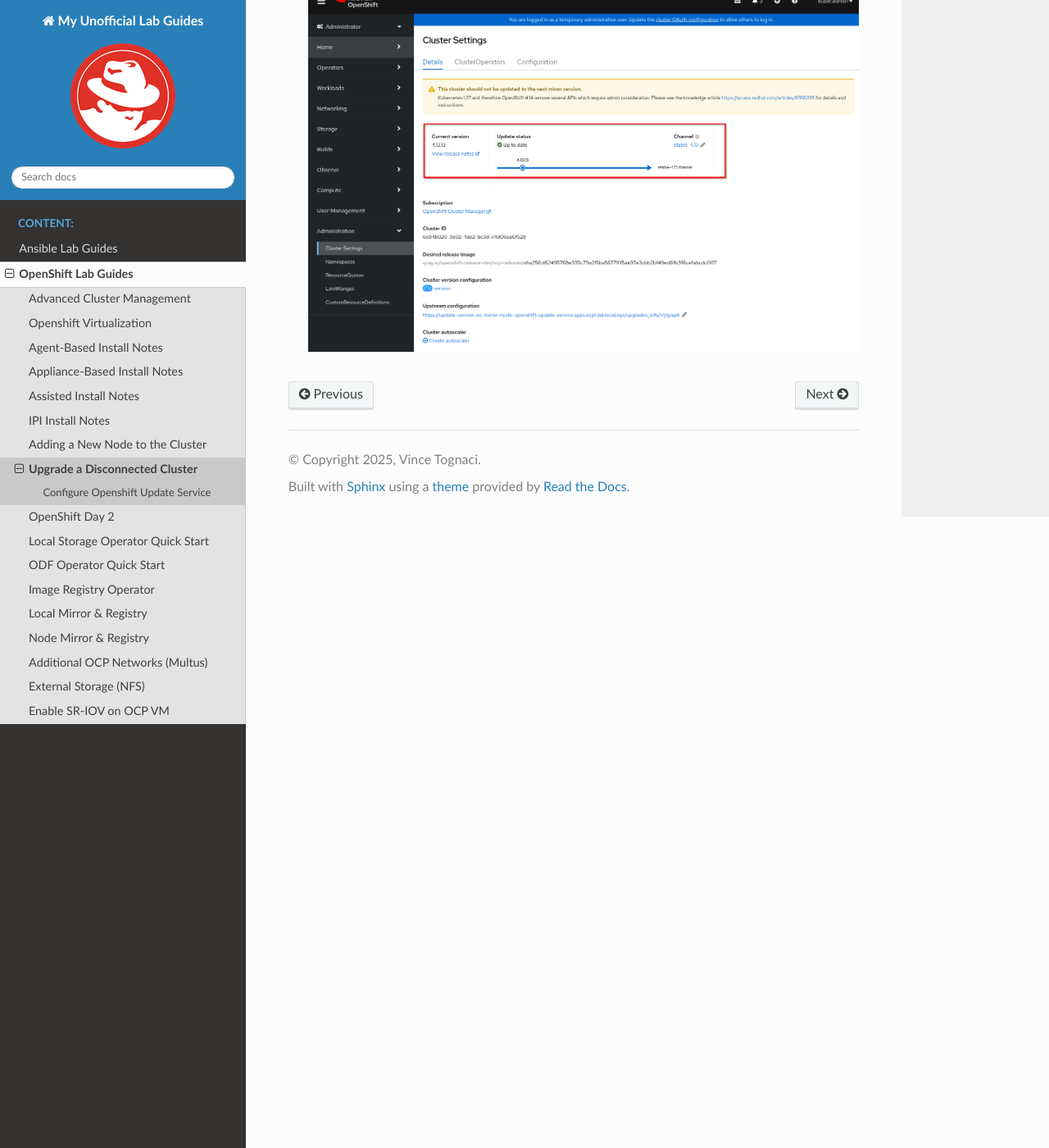
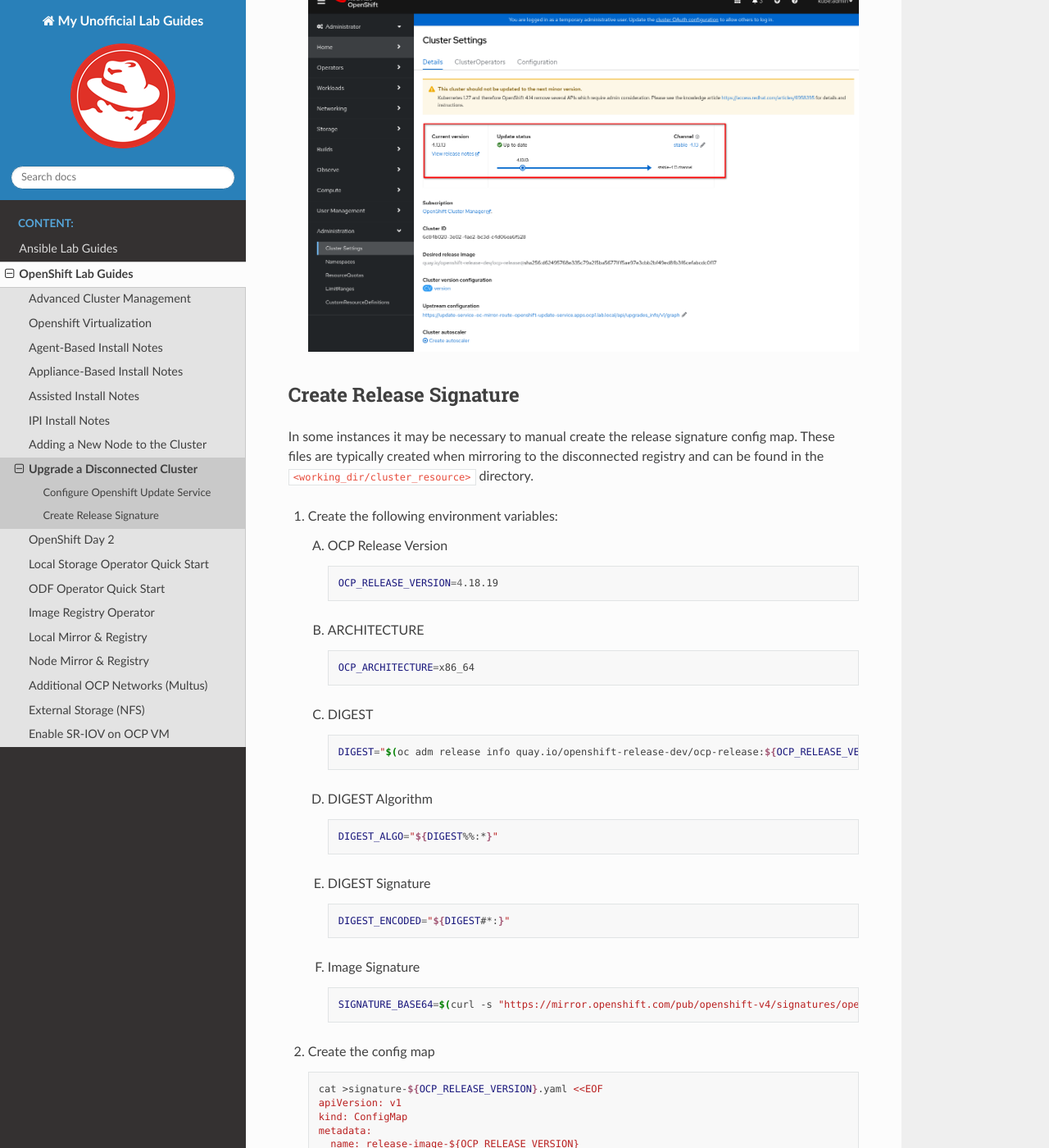
Before and after one commit to vtog/labGuides, a Sphinx documentation site: the page built from source/ocp/upgrade-cluster.rst, in a window 1280 px wide and 1400 px high, scrolled down 3923 px. Shown: the whole window at 82% size. Built offline with Sphinx 7.4.7 and the Read the Docs theme 3.1.0, drawn with Linux system fonts in a browser that asks for light colours; pages that are not in the unit, such as notebooks, are missing from menus; some of the changed text lies outside the part shown.

Commit message:
manual create release sig configmap

```diff
--- a/source/ocp/upgrade-cluster.rst
+++ b/source/ocp/upgrade-cluster.rst
@@ -153,3 +153,71 @@
    display Current version and Update status
 
    .. image:: images/updatesvcclustersettings.png
+
+Create Release Signature
+------------------------
+
+In some instances it may be necessary to manual create the release signature
+config map. These files are typically created when mirroring to the
+disconnected registry and can be found in the
+``<working_dir/cluster_resource>`` directory.
+
+#. Create the following environment variables:
+
+   A. OCP Release Version
+
+      .. code-block:: bash
+
+         OCP_RELEASE_VERSION=4.18.19
+
+   #. ARCHITECTURE
+
+      .. code-block:: bash
+
+         OCP_ARCHITECTURE=x86_64
+
+   #. DIGEST
+
+      .. code-block:: bash
+
+         DIGEST="$(oc adm release info quay.io/openshift-release-dev/ocp-release:${OCP_RELEASE_VERSION}-${OCP_ARCHITECTURE} | sed -n 's/Pull From: .*@//p')"
+
+   #. DIGEST Algorithm
+
+      .. code-block:: bash
+
+         DIGEST_ALGO="${DIGEST%%:*}"
+
+   #. DIGEST Signature
+
+      .. code-block:: bash
+
+         DIGEST_ENCODED="${DIGEST#*:}"
+
+   #. Image Signature
+
+      .. code-block:: bash
+
+         SIGNATURE_BASE64=$(curl -s "https://mirror.openshift.com/pub/openshift-v4/signatures/openshift/release/${DIGEST_ALGO}=${DIGEST_ENCODED}/signature-1" | base64 -w0 && echo)
+
+#. Create the config map
+
+   .. code-block:: bash
+
+      cat >signature-${OCP_RELEASE_VERSION}.yaml <<EOF
+      apiVersion: v1
+      kind: ConfigMap
+      metadata:
+        name: release-image-${OCP_RELEASE_VERSION}
+        namespace: openshift-config-managed
+        labels:
+          release.openshift.io/verification-signatures: ""
+      binaryData:
+        ${DIGEST_ALGO}-${DIGEST_ENCODED}: ${SIGNATURE_BASE64}
+      EOF
+
+#. Apply config map to cluster
+
+   .. code-block:: bash
+
+      oc apply -f signature-${OCP_RELEASE_VERSION}.yaml
```
